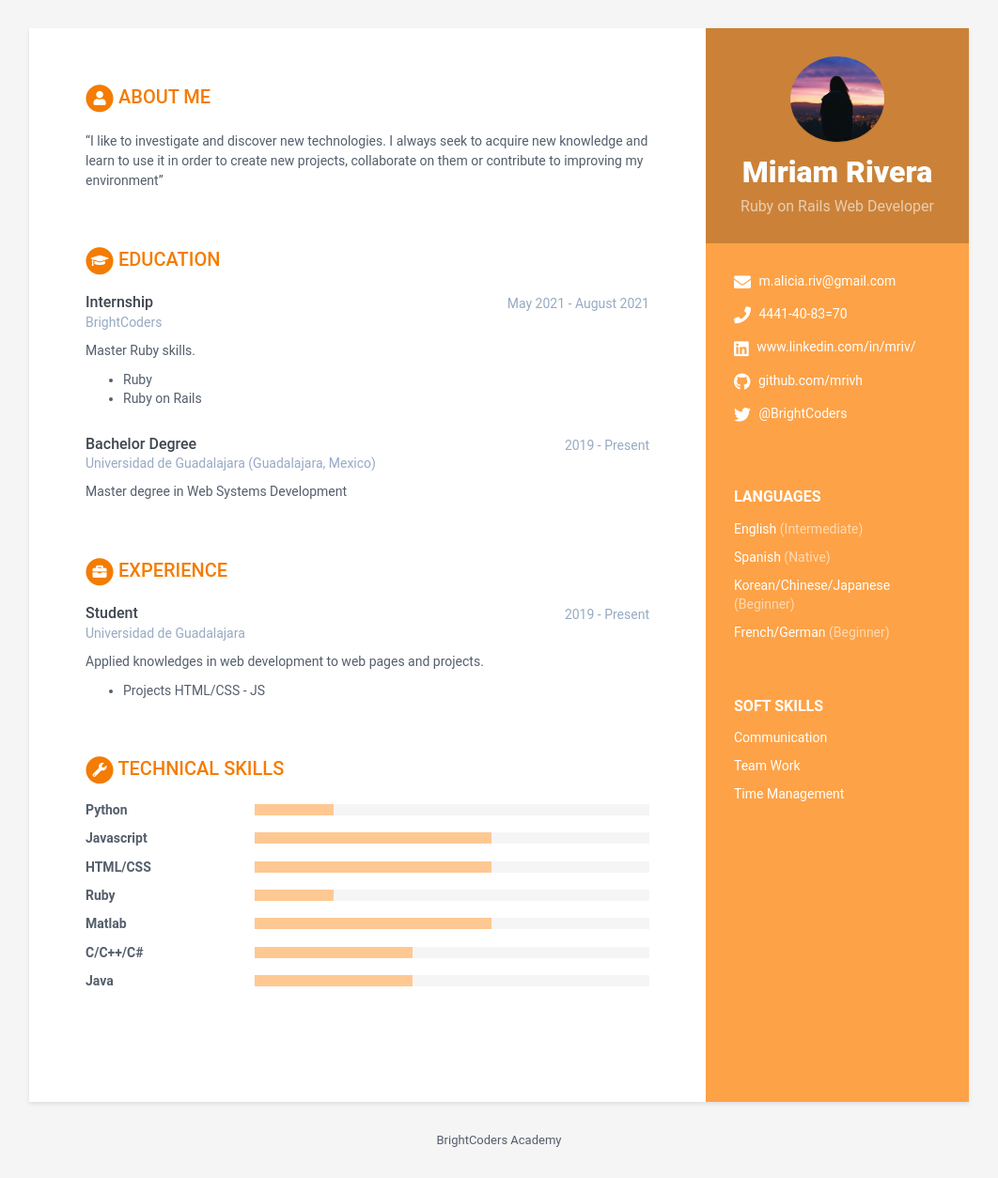
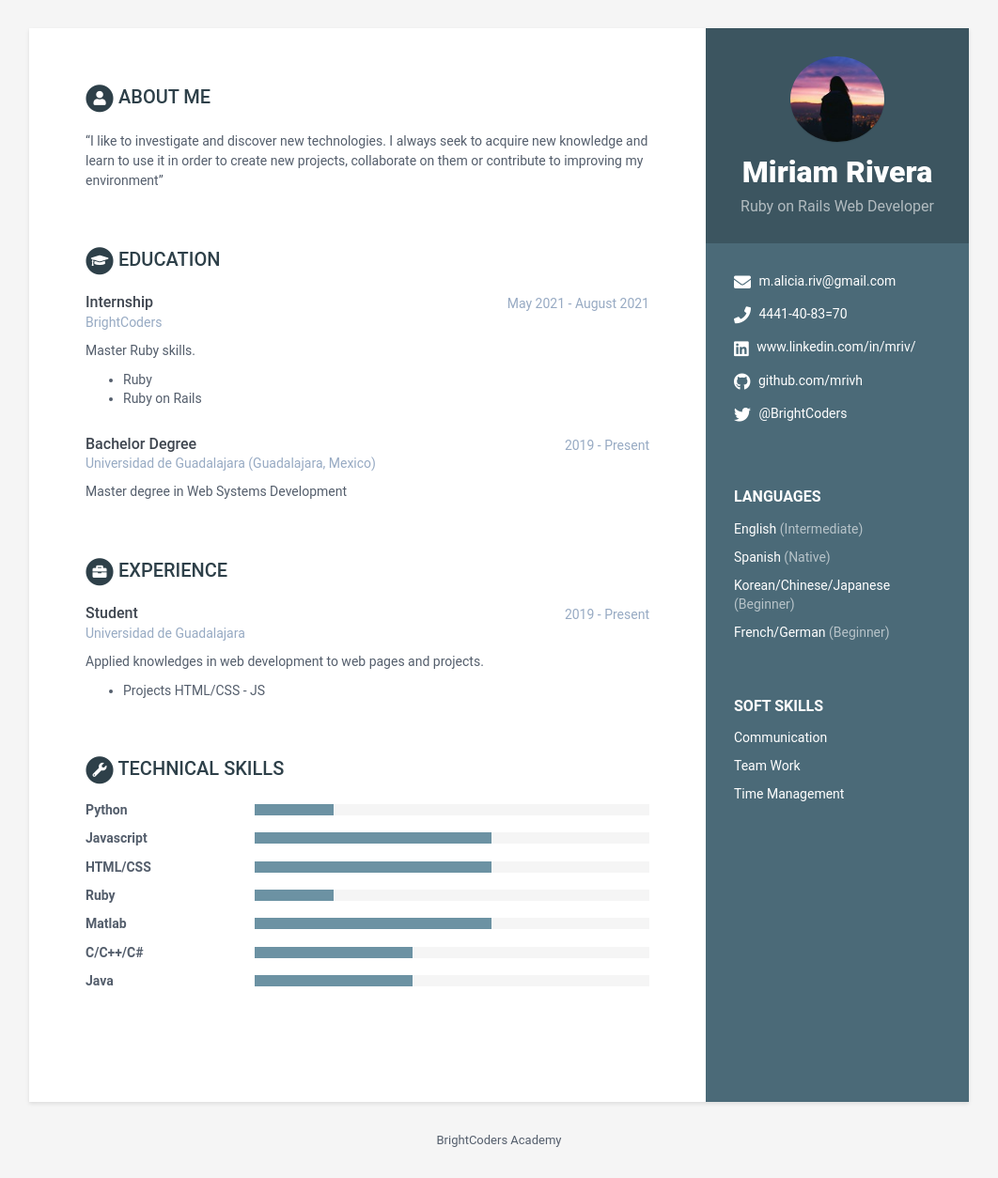
Before and after one commit to BC-MAY-21-ROR/kata-04-resume-mrivh, a Jekyll site: the page built from index.html, in a window 1280 px wide. Shown: the whole page at 94% size, without its empty margins (109-1171 px from the left). Built offline with Jekyll 4.4.1, drawn with Linux system fonts in a browser that asks for light colours.

Commit message:
Update _config.yml

```diff
--- a/_config.yml
+++ b/_config.yml
@@ -5,7 +5,7 @@ title: BrightCoders Academy
 url: '' #'http://webjeda.com'
 baseurl: 'https://bc-may-21-ror.github.io/kata-04-resume-mrivh/'
 # Style will be applied only after restarting the build or serve. Just choose one of the options.
-theme_skin: orange #orange turquoise green berry orange ceramic
+theme_skin: ceramic #orange turquoise green berry orange ceramic
 chrome_mobile_color: 0E19B6 #use hex colors (ex:#1976d2) or leave empty if you don't want a color for chrome mobile searchbar
 
 # Tracker
```
